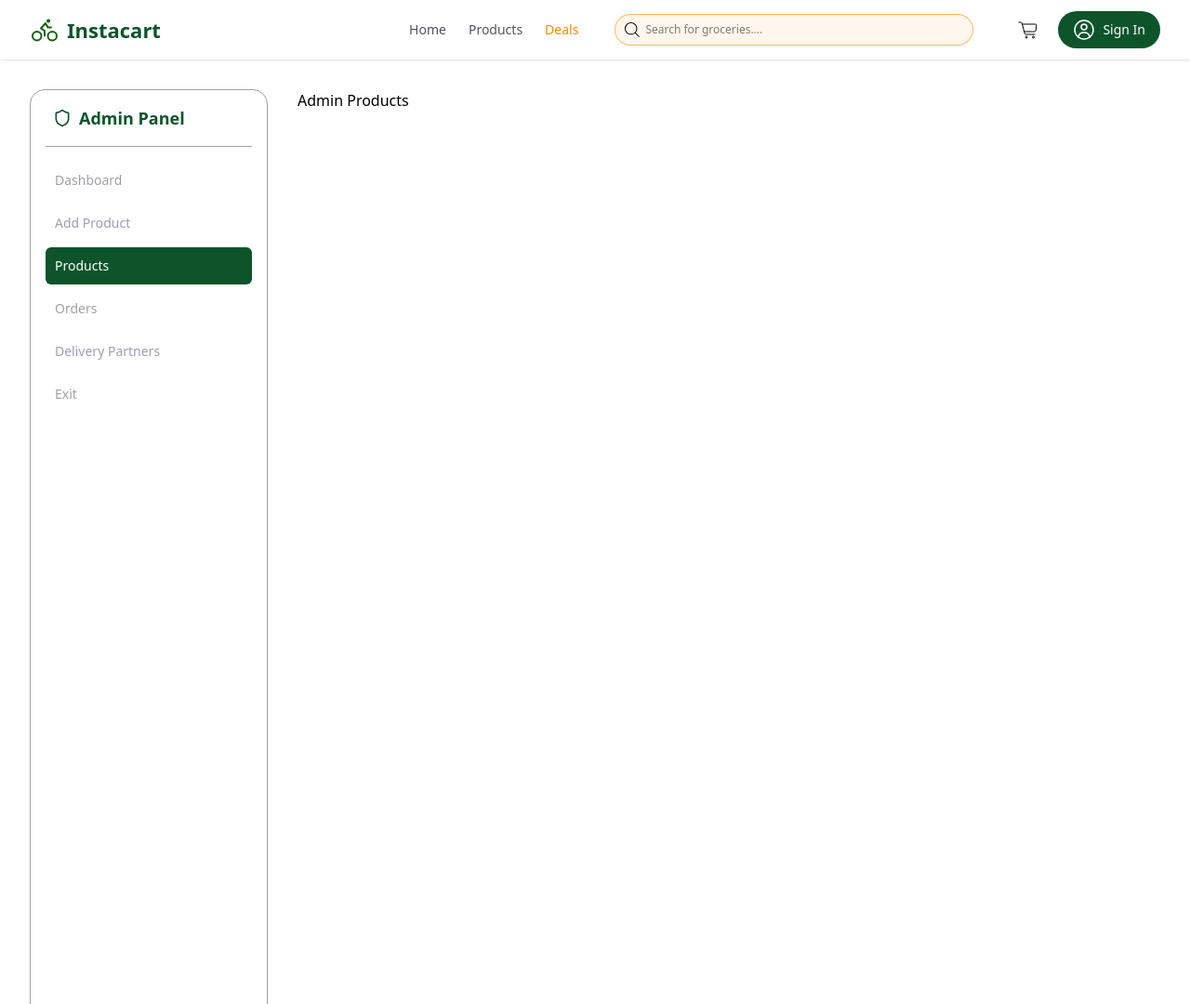
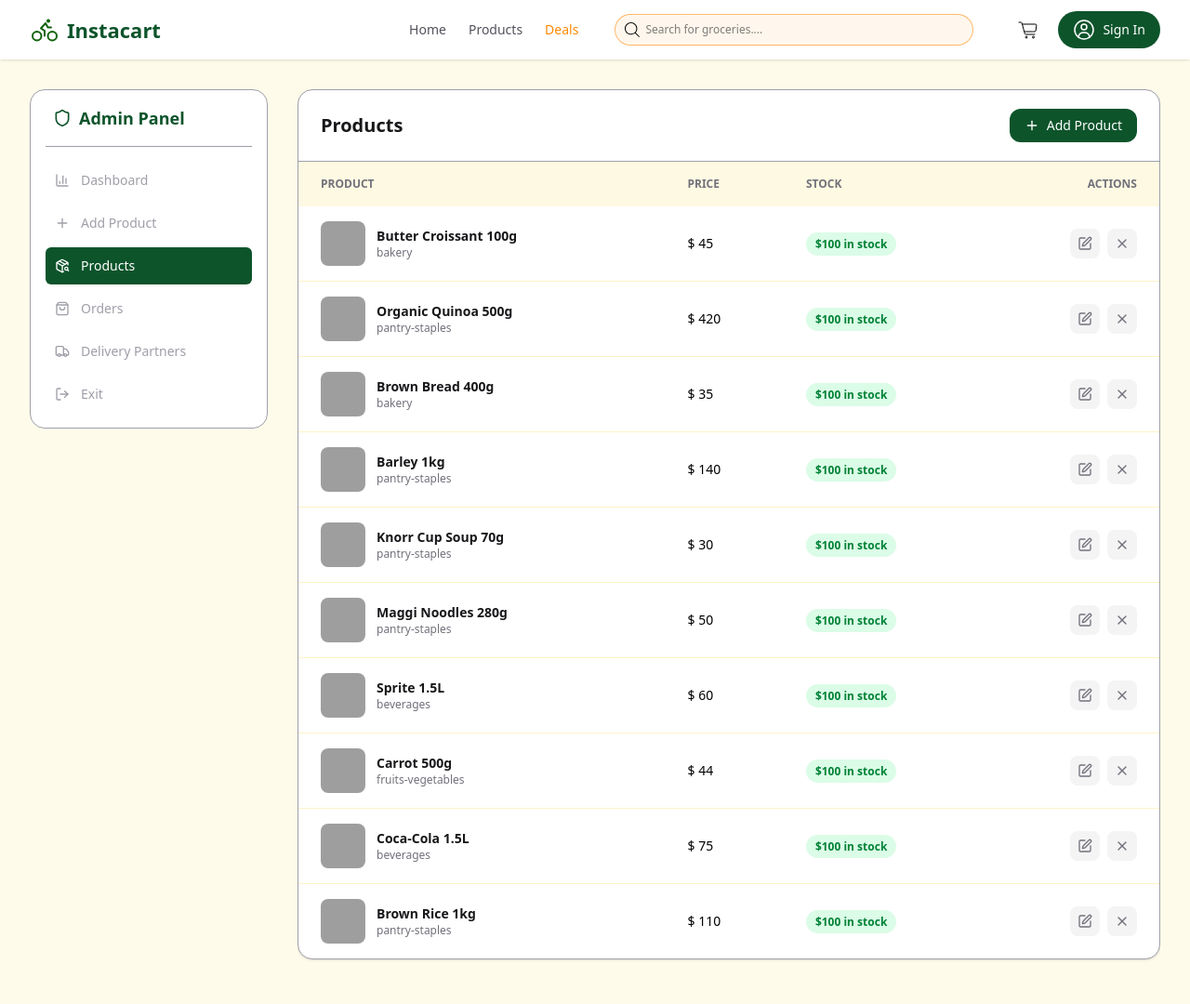
Before and after one commit to piyush202003/Food-Delivery, a Django app: page /admin/products/?productId=69c22613ae75a98c7cd13b3b in a window 1280 px wide. Shown: the whole page at 93% size. Run offline with Django 5.2, Linux system fonts and the light colour scheme; parts of the project's set-up code (start-up, migrations or seed data) failed here and were passed over; some libraries are stand-ins or nearby versions; grey boxes are pictures that could not be loaded.

Commit message:
admin products and all pages design are done

```diff
--- a/AdminPanal/forms.py
+++ b/AdminPanal/forms.py
@@ -14,7 +14,8 @@ class AdminProductForms(forms.ModelForm):
             }),
 
             "category": forms.Select(attrs={
-                "class": "w-full px-4 py-2.5 rounded-xl border border-zinc-300 bg-white focus:border-green-900 outline-none focus:ring-1 focus:ring-app-green transtion-all bg-white"
+                "class": "w-full px-4 py-2.5 rounded-xl border border-zinc-300 bg-white focus:border-green-900 outline-none focus:ring-1 focus:ring-app-green transtion-all bg-white",
+                'empty_label':"Select a category"
             }),
 
             "price": forms.NumberInput(attrs={
--- a/AdminPanal/views.py
+++ b/AdminPanal/views.py
@@ -1,5 +1,6 @@
 from django.contrib import messages
 from django.shortcuts import render,redirect, get_object_or_404
+from httpx import RequestError
 
 from AdminPanal.dummyData import dummy_admin_dashboard_data
 from DeliveryPartner.dummyData import dummy_delivery_partner_data
@@ -42,8 +43,15 @@ def AdminDashboard(request):
     return render(request, 'admin/AdminDashboard.html', context=context)
 
 def AdminProducts(request):
+
+    products = dummyProducts()
+    productId = request.GET.get('productId','')
+    if productId:
+        messages.warning(request,f'Product #{productId[-6:].upper()} is set for stock out')
+
     context={
         'AdminLinkData':AdminLinkData,
+        'products':products,
     }
     return render(request, 'admin/AdminProducts.html', context=context)
 
--- a/theme/static/css/dist/styles.css
+++ b/theme/static/css/dist/styles.css
@@ -838,6 +838,11 @@
       border-color: var(--color-amber-50);
     }
   }
+  .divide-amber-100 {
+    :where(& > :not(:last-child)) {
+      border-color: var(--color-amber-100);
+    }
+  }
   .divide-zinc-300 {
     :where(& > :not(:last-child)) {
       border-color: var(--color-zinc-300);
@@ -1319,6 +1324,9 @@
   .pb-16 {
     padding-bottom: calc(var(--spacing) * 16);
   }
+  .pb-20 {
+    padding-bottom: calc(var(--spacing) * 20);
+  }
   .pl-3 {
     padding-left: calc(var(--spacing) * 3);
   }
@@ -1868,6 +1876,13 @@
       }
     }
   }
+  .hover\:bg-green-950 {
+    &:hover {
+      @media (hover: hover) {
+        background-color: var(--color-green-950);
+      }
+    }
+  }
   .hover\:bg-indigo-100 {
     &:hover {
       @media (hover: hover) {
@@ -1996,6 +2011,13 @@
     &:hover {
       @media (hover: hover) {
         color: var(--color-green-900);
+      }
+    }
+  }
+  .hover\:text-orange-300 {
+    &:hover {
+      @media (hover: hover) {
+        color: var(--color-orange-300);
       }
     }
   }
--- a/theme/templates/admin/AdminLayout.html
+++ b/theme/templates/admin/AdminLayout.html
@@ -30,14 +30,14 @@
 
     {% include 'components/Messages.html' %}
 
-    <div class="h-screen overflow-hidden">
+    <div class="h-screen overflow-hidden bg-amber-50">
         <div class="max-lg:hidden">
             {% include 'components/Navbar.html' %}
         </div>
 
         <div class="flex flex-col h-full lg:flex-row gap-8 max-w-7xl mx-auto px-4 sm:px-6 lg:px-8 py-8 animate-fade-in">
             <!-- Admin Sidebar -->
-            <aside class="w-full lg:w-64 shrink-0 h-fuit bg-white rounded-2xl p-4 border border-zinc-400">
+            <aside class="w-full lg:w-64 shrink-0 h-fit bg-white rounded-2xl p-4 border border-zinc-400">
                 <div class="pb-4 mb-4 border-b border-zinc-400">
                     <h2 class="text-lg font-semibold text-green-900 flex items-center gap-2 px-2">
                         <i data-lucide="shield" class="size-5 text-green-900"></i>
@@ -53,7 +53,7 @@
                             bg-green-900 text-white
                         {% else %}
                             text-zinc-400 hover:bg-orange-50 hover:text-zinc-900
-                        {% endif %}
+                        {% endif %}"
                         >
                             <i data-lucide="{{ link.icon }}" class="size-4"></i>
                             {{ link.label }}
@@ -63,7 +63,7 @@
                 </nav>
             </aside>
 
-            <main class="flex-1 overflow-y-auto no-scrollbarpb-20">
+            <main class="flex-1 overflow-y-auto no-scrollbar pb-20">
 
                 {% block content %}
 
@@ -71,6 +71,7 @@
 
             </main>
         </div>
+
     </div>
 
     <script src="https://unpkg.com/lucide@latest"></script>
--- a/theme/templates/admin/AdminProducts.html
+++ b/theme/templates/admin/AdminProducts.html
@@ -2,5 +2,71 @@
 {% load static %}
 
 {% block content %}
-    Admin Products
+    <div class="bg-white rounded-2xl shadow-sm border border-zinc-400 overflow-hidden">
+        <div class="px-6 py-5 border-b border-zinc-400 flex items-center justify-between gap-4 flex-wrap">
+            <h2 class="text-xl font-semibold text-zinc-900">Products</h2>
+            <a href="{% url 'AdminProductForm' %}" class="flex items-center gap-2 px-4 py-2 bg-green-900 text-white rounded-xl hover:bg-green-950 transition-colors font-medium text-sm">
+                <i data-lucide="plus" class="size-4"></i>
+                Add Product
+            </a>
+        </div>
+        <div class="overflow-x-auto">
+            <table class="w-full text-left text-sm whitespace-nowrap">
+                <thead class="bg-amber-100/50 text-zinc-500 uppercase text-xs font-semibold">
+                    <tr>
+                        <th class="px-6 py-4">Product</th>
+                        <th class="px-6 py-4">Price</th>
+                        <th class="px-6 py-4">Stock</th>
+                        <th class="px-6 py-4 text-right">Actions</th>
+                    </tr>
+                </thead>
+                <tbody class="divide-y divide-amber-100">
+
+                    {% for product in products %}
+                        <tr class="hover:bg-zinc-50/50 transition-colors ">
+                            <td class="px-6 py-4">
+                                <div class="flex items-center gap-3">
+                                    <img src="{{ product.image }}" alt="{{ product.name }}" class="size-12 rounded-lg object-cover">
+                                    <div>
+                                        <p class="font-semibold text-zinc-900">{{ product.name }}</p>
+                                        <p class="text-xs text-zinc-500">{{ product.category|default:"Uncategorized" }}</p>
+                                    </div>
+                                </div>
+                            </td>
+                            <td class="px-6 py-4 font-medium">$ {{ product.price }}</td>
+                            <td class="px-6 py-4">
+                                <span class="px-2.5 py-1 rounded-full text-xs font-semibold
+                                {% if product.stock > 0 %}
+                                    bg-green-100 text-green-700
+                                {% else %}
+                                    bg-red-100 text-red-700
+                                {% endif %}">
+                                    {% if product.stock > 0 %}
+                                        ${{ product.stock }} in stock
+                                    {% else %}
+                                        Out of stock
+                                    {% endif %}
+                                </span>
+                            </td>
+                            <td class="px-6 py-4 text-right">
+                                <div class="flex items-center justify-end gap-2">
+                                    <a href="{% url 'AdminProductFormEdit' product.id %}" class="p-2 text-zinc-500 hover:text-orange-300 bg-zinc-100 hover:bg-amber-50 rounded-lg transition-colors">
+                                        <i data-lucide="edit" class="size-4"></i>
+                                    </a>
+                                    <a href="?productId={{ product.id }}" title="Mark Out of Stock" class="flex items-center justify-center p-2 text-zinc-500 hover:text-red-600 bg-zinc-100 hover:bg-red-50 rounded-lg transition-colors">
+                                        <i data-lucide="x" class="size-4"></i>
+                                    </a>
+                                </div>
+                            </td>
+                        </tr>
+                    {% empty %}
+                        <tr>
+                            <td colspan="4" class="px-6 py-8 text-center text-zinc-500">No products found.</td>
+                        </tr>
+                    {% endfor %}
+
+                </tbody>
+            </table>
+        </div>
+    </div>
 {% endblock content %}
--- a/theme/templates/delivery/DeliveryDashboard.html
+++ b/theme/templates/delivery/DeliveryDashboard.html
@@ -10,7 +10,7 @@
         <div class="flex items-center gap-2 flex-wrap">
 
             <a href="?tab=active">
-                <button class="px-4 py-2 text-sm font-medium rounded-xl transition-colors
+                <button class="px-4 py-2 text-sm font-medium rounded-xl transition-colors cursor-pointer
                 {% if tab == 'active' %}
                     bg-green-900 text-white
                 {% else %}
@@ -21,7 +21,7 @@
                 </button>
             </a>
             <a href="?tab=completed">
-                <button class="px-4 py-2 text-sm font-medium rounded-xl transition-colors
+                <button class="px-4 py-2 text-sm font-medium rounded-xl transition-colors cursor-pointer
                 {% if tab == 'completed' %}
                     bg-green-900 text-white
                 {% else %}
@@ -33,7 +33,7 @@
             </a>
             <div class="ml-auto">
                 <a href="?tracking={% if tracking %}0{% else %}1{% endif %}">
-                    <button class="px-4 py-2 text-sm font-medium rounded-xl transition-colors flex items-center gap-1.5
+                    <button class="px-4 py-2 text-sm font-medium rounded-xl transition-colors flex items-center gap-1.5 cursor-pointer
                     {% if tracking %}
                         bg-green-600 text-white
                     {% else %}
--- a/theme/templates/delivery/DeliveryLayout.html
+++ b/theme/templates/delivery/DeliveryLayout.html
@@ -41,7 +41,7 @@
                 <div class="flex items-center gap-3">
                     <span class="text-sm font-medium text-zinc-600">{{ partner.name }}</span>
                     <a href="{% url 'DeliveryPartnerLogout' %}">
-                        <button class="p-2 text-zinc-500 hover:text-red-500 hover:bg-red-50 rounded-lg transition-colors">
+                        <button class="p-2 text-zinc-500 hover:text-red-500 hover:bg-red-50 rounded-lg transition-colors cursor-pointer">
                             <i data-lucide="log-out" class="size-4"></i>
                         </button>
                     </a>
```
Also changed, not shown: db.sqlite3.
